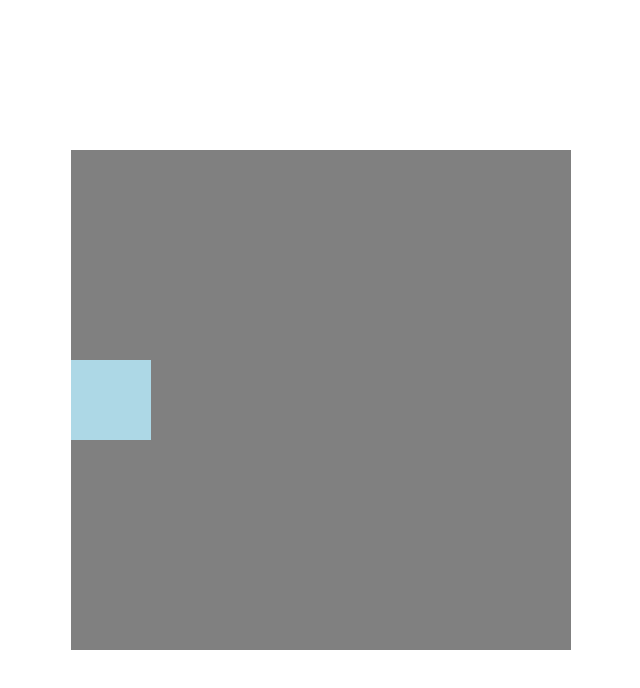
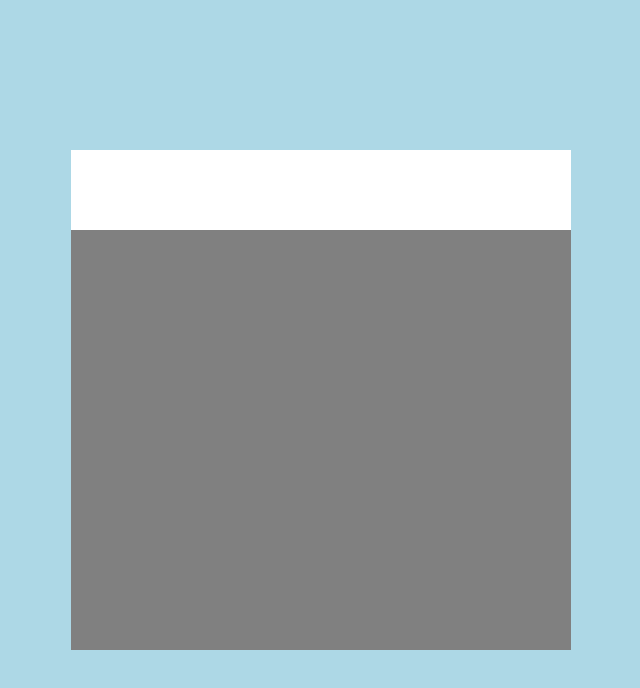
Before and after one commit to ObinnaUmerah/calculator, a plain HTML site: page index.html in a window 1280 px wide. Shown: the whole page, without its empty margins (319-959 px from the left). Drawn offline with Linux system fonts and the light colour scheme.

Commit message:
Added display bar to calculator

```diff
--- a/styles.css
+++ b/styles.css
@@ -4,6 +4,7 @@ body{
     display: flex;
     justify-content: center;
     align-items: center;
+    background-color: lightblue;
 
 }
 .calculator{
@@ -11,11 +12,13 @@ body{
     width: 500px;
     height: 500px;
     display: flex;
-    align-items: center;
+    justify-content: center;
 }
 
 .display{
-    background-color: lightblue;
-    width: 80px;
+    display: flex;
+    justify-content: center;
+    background-color: white;
+    width: 100vh;
     height: 80px;
 }
```
